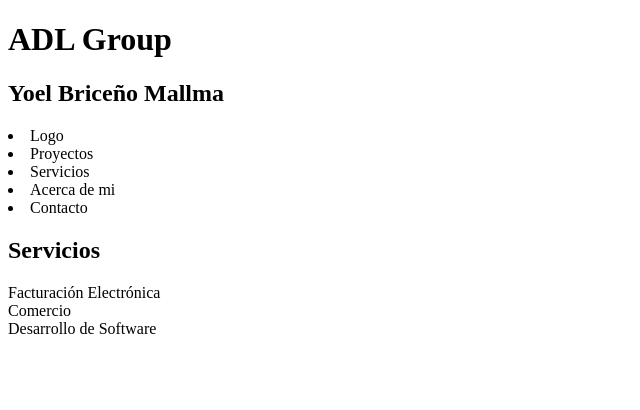
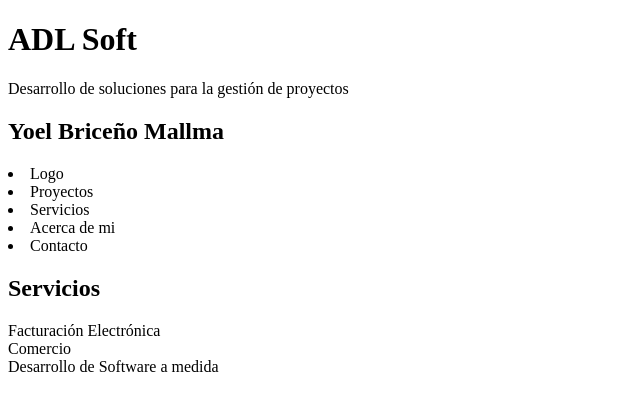
Before and after one commit to yoembm/yoembm.github.io, a plain HTML site: page index.html in a window 1280 px wide. Shown: the whole page, without its empty margins (0-640 px from the left). Drawn offline with Linux system fonts and the light colour scheme.

Commit message:
minor change

```diff
--- a/index.html
+++ b/index.html
@@ -4,18 +4,18 @@
     <meta charset="UTF-8">
     <meta http-equiv="X-UA-Compatible" content="IE=edge">
     <meta name="viewport" content="width=device-width, initial-scale=1.0">
-    <title>Document</title>
+    <title>Home ADL Software</title>
     <link rel="stylesheet" href="mainStyle.css">
 </head>
 <body>
 
     <header>
-        <h1>ADL Group</h1>
+        <h1>ADL Soft</h1>
+        <p>Desarrollo de soluciones para la gestión de proyectos</p>
         <h2>Yoel Briceño Mallma</h2>
 
         <nav>
             <li>Logo</li>
-
             <li>Proyectos</li>
             <li>Servicios</li>
             <li>Acerca de mi</li>
@@ -35,12 +35,12 @@
                 <a>Comercio</a>
             </div>
             <div>
-                <a>Desarrollo de Software</a>
+                <a>Desarrollo de Software a medida</a>
             </div>
         </div>
 
+
     </body>
-
 
 </body>
 </html>
```
